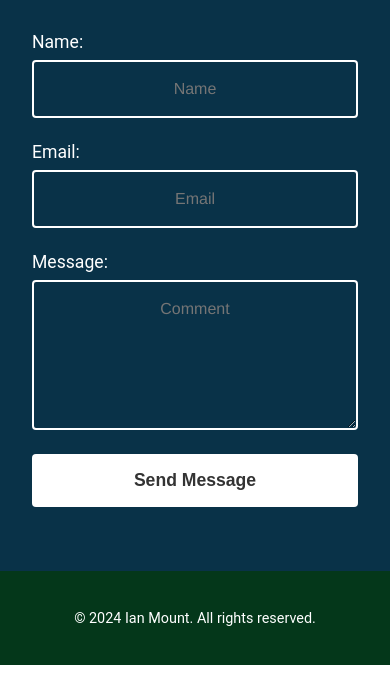
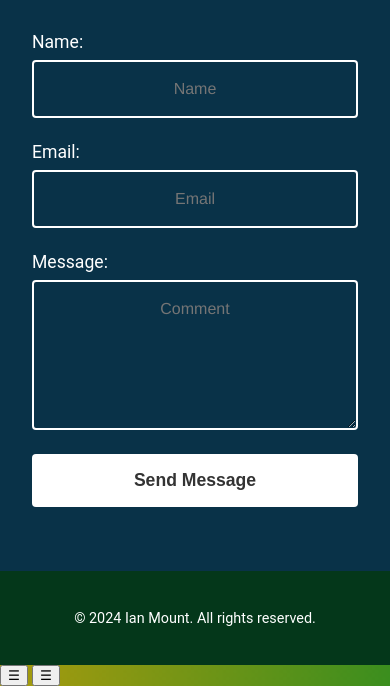
Before and after one commit to Iansogotthis/Portfolio, a website: page index.html in a window 390 px wide. Shown: the part 7770-8456 px from the top of the page. Before the commit the page ends 8435 px from the top, so only its background shows below. Drawn offline with Linux system fonts and the light colour scheme.

Commit message:
responsive

```diff
--- a/index.html
+++ b/index.html
@@ -9,6 +9,7 @@
     <script defer src="https://pyscript.net/alpha/pyscript.js"></script> -->
     <script defer src="/js/app.js"></script>
     <!-- <py-script src="/app.py"></py-script> -->
+
   </head>
 
   <body>
@@ -380,5 +381,13 @@
     <footer>
       <p>&copy; 2024 Ian Mount. All rights reserved.</p>
     </footer>
+    <button class="sidebar-toggle" onclick="toggleSidebar()">&#9776;</button>
+    <script>
+      // Toggle sidebar function
+      function toggleSidebar() {
+        const navMenu = document.getElementById('nav-menu');
+        navMenu.classList.toggle('active');
+      }
+    </script>
   </body>
 </html>
--- a/js/app.js
+++ b/js/app.js
@@ -1,4 +1,3 @@
-
 const navMenu = document.getElementById('nav-menu');
 const aboutCardsContainer = document.querySelector('.about-cards-container');
 
@@ -93,3 +92,13 @@
 
 renderNavMenu();
 renderAboutCards();
+
+// Responsive sidebar navigation for index.html
+const toggleBtn = document.createElement('button');
+toggleBtn.innerHTML = '&#9776;'; // Hamburger icon
+toggleBtn.classList.add('sidebar-toggle');
+toggleBtn.onclick = function() {
+  navMenu.classList.toggle('active');
+};
+
+document.body.appendChild(toggleBtn);
```
Also changed, not shown: css/styles.css (line endings or trailing spaces).
